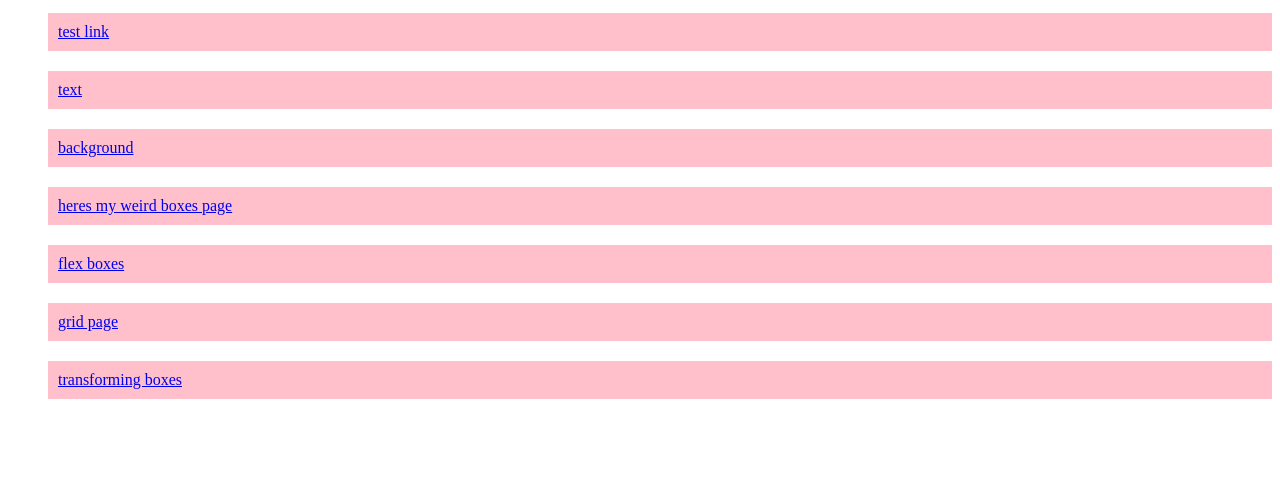
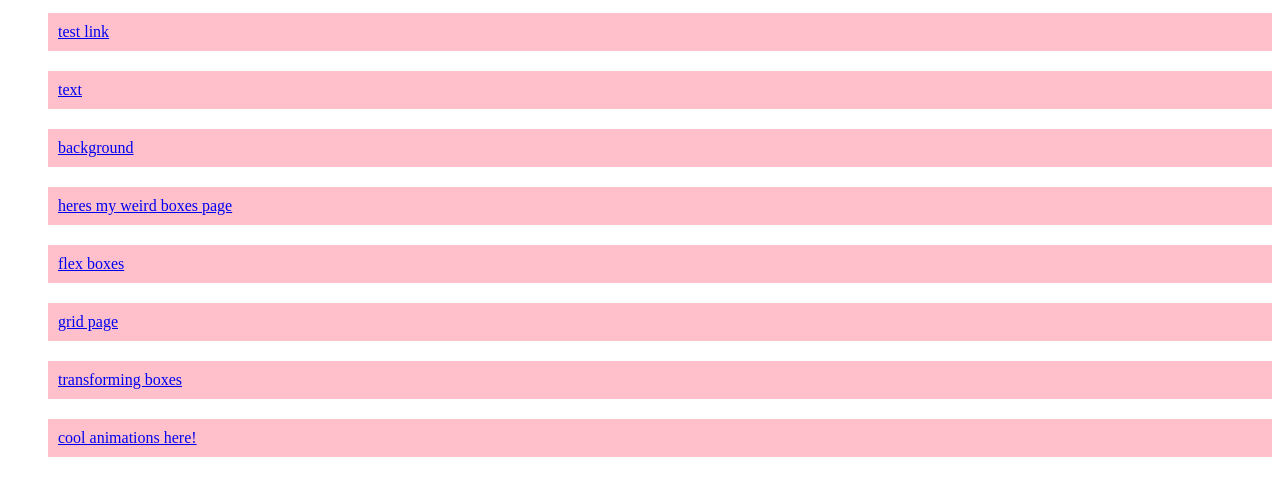
Before and after one commit to willmaher/Class-site, a plain HTML site: page index.html in a window 1280 px wide. Shown: the part 101-596 px from the top of the page. Drawn offline with Linux system fonts and the light colour scheme.

Commit message:
Update index.html

```diff
--- a/index.html
+++ b/index.html
@@ -39,6 +39,7 @@ li:hover{
   <li><a href="flex.html">flex boxes</a></li>
   <li><a href="grid.html">grid page</a></li>
   <li><a href="transform.html">transforming boxes</a></li>
+    <li><a href="animation.html">cool animations here!</a></li>
 </ul>
 
 
```
